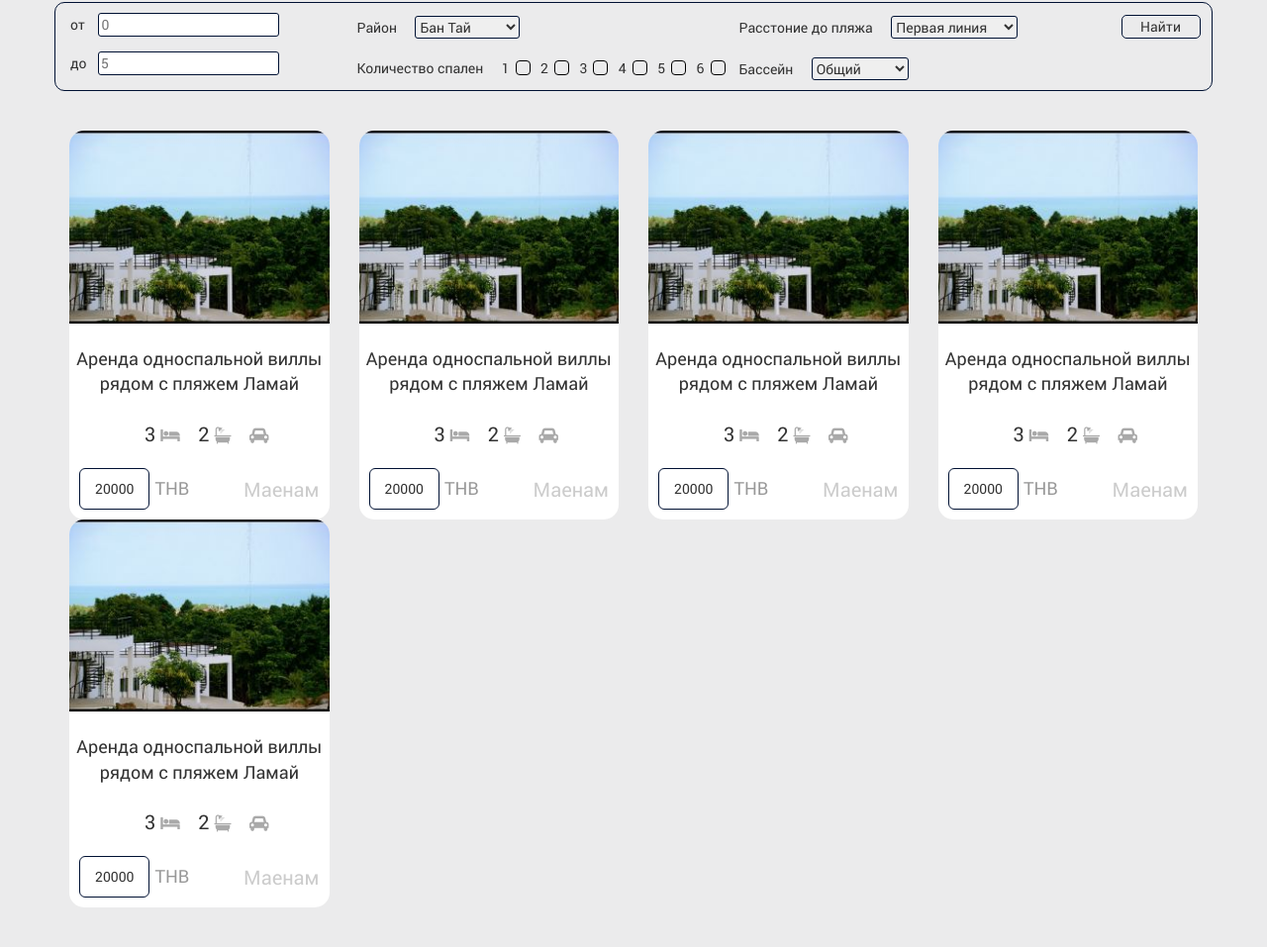
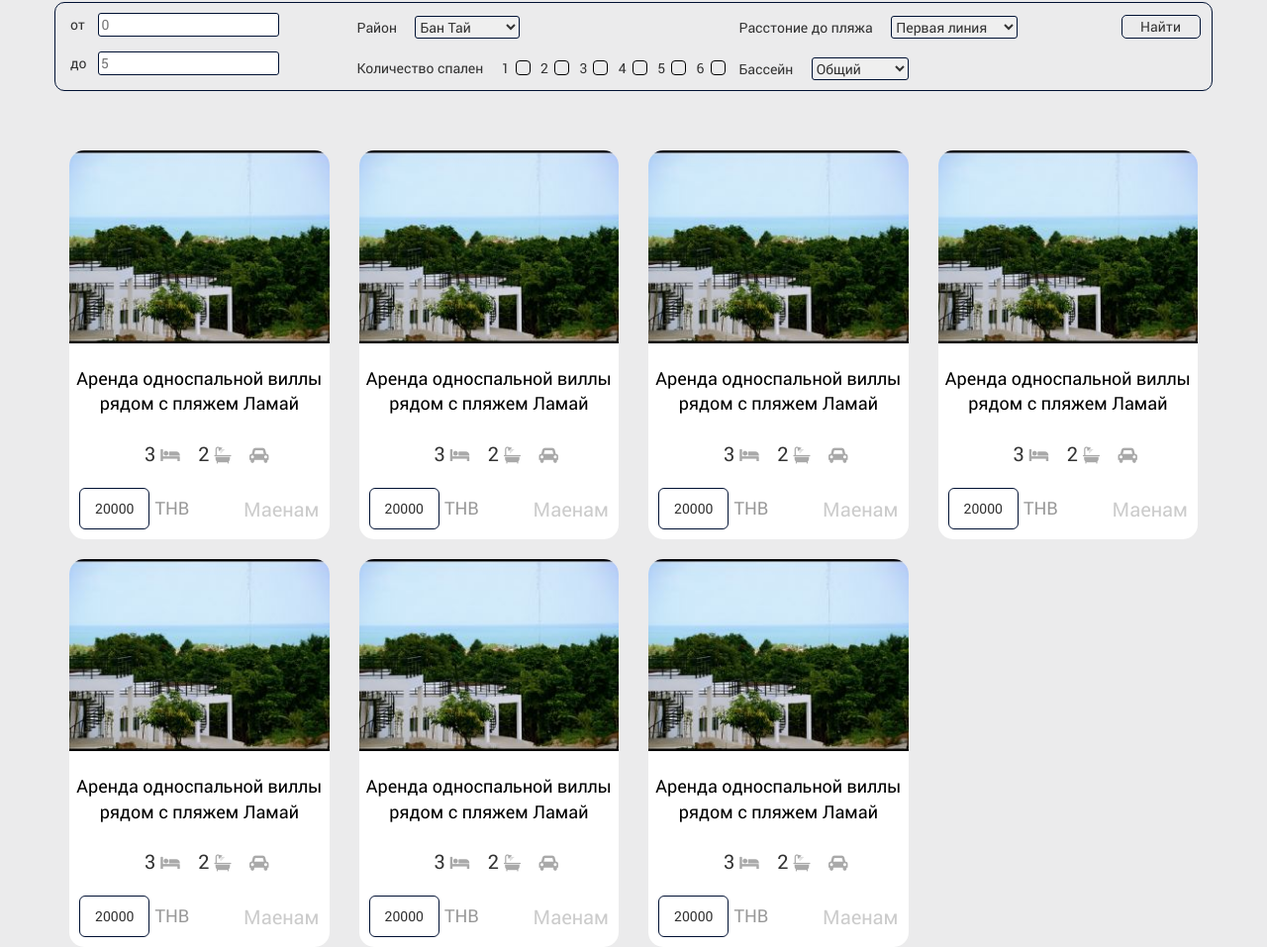
Before and after one commit to dolonche/villaonsamui, a plain HTML site: page index.html in a window 1280 px wide. Shown: the part 266-1223 px from the top of the page at 99% size. Before the commit the page ends 1183 px from the top, so only its background shows below. Drawn offline with Linux system fonts and the light colour scheme.

Commit message:
small fix

```diff
--- a/css/main.css
+++ b/css/main.css
@@ -348,6 +348,8 @@ main {
 	background-color: #fff;
 	border-radius: 15px;
 	overflow: hidden;
+	;
+	margin-top: 20px;
 }
 
 .card img {
@@ -359,6 +361,15 @@ main {
 	padding-top: 5px;
 	padding-bottom: 5px;
 	font-size: 18px
+}
+
+.card p a {
+	color: black;
+	transition: 0.4s
+}
+
+.card p a:hover {
+	opacity: 0.5
 }
 
 .icons-span {
@@ -417,25 +428,27 @@ main {
 	background-color: #c3c3c3;
 	width: 100%;
 	height: 100%;
-	color: transparent
+	color: transparent;
 }
 
-.card:hover .card-img-wrapper a {
+.card-img-wrapper:hover a {
 	top: 0;
 	left: 0;
 	z-index: 10;
 	transition: 1s scale;
-	animation: anima 0.5s linear;
+	animation: anima 0.3s linear;
 	color: white
 }
 
 @keyframes anima {
 	0% {
 		background-color: transparent;
-		color: transparent
+		color: transparent;
+		transform: scale(0)
 	}
 	100% {
 		background-color: #c3c3c3;
-		color: white
+		color: white;
+		transform: scale(1)
 	}
 }
--- a/index.html
+++ b/index.html
@@ -135,8 +135,9 @@
 				</div>
 				<div class="cards">
 					<div class="col-md-3">
-						<div class="card"><div class="card-img-wrapper"><img src="/img/card-img.jpg" alt=""><a href="">Подробнее</a></div>
-							<p>Аренда односпальной виллы рядом с пляжем Ламай</p>
+						<div class="card">
+							<div class="card-img-wrapper"><img src="/img/card-img.jpg" alt=""><a href="">Подробнее</a></div>
+							<p><a href="">Аренда односпальной виллы рядом с пляжем Ламай</a></p>
 							<div class="icons-span">
 								<span>3 <i class="fa fa-bed fa-2x" aria-hidden="true"></i></span>
 								<span>2 <i class="fa fa-bath fa-2x" aria-hidden="true"></i></span>
@@ -146,8 +147,9 @@
 						</div>
 					</div>
 					<div class="col-md-3">
-						<div class="card"><div class="card-img-wrapper"><img src="/img/card-img.jpg" alt=""><a href="">Подробнее</a></div>
-							<p>Аренда односпальной виллы рядом с пляжем Ламай</p>
+						<div class="card">
+							<div class="card-img-wrapper"><img src="/img/card-img.jpg" alt=""><a href="">Подробнее</a></div>
+							<p><a href="">Аренда односпальной виллы рядом с пляжем Ламай</a></p>
 							<div class="icons-span">
 								<span>3 <i class="fa fa-bed fa-2x" aria-hidden="true"></i></span>
 								<span>2 <i class="fa fa-bath fa-2x" aria-hidden="true"></i></span>
@@ -157,8 +159,9 @@
 						</div>
 					</div>
 					<div class="col-md-3">
-						<div class="card"><div class="card-img-wrapper"><img src="/img/card-img.jpg" alt=""><a href="">Подробнее</a></div>
-							<p>Аренда односпальной виллы рядом с пляжем Ламай</p>
+						<div class="card">
+							<div class="card-img-wrapper"><img src="/img/card-img.jpg" alt=""><a href="">Подробнее</a></div>
+							<p><a href="">Аренда односпальной виллы рядом с пляжем Ламай</a></p>
 							<div class="icons-span">
 								<span>3 <i class="fa fa-bed fa-2x" aria-hidden="true"></i></span>
 								<span>2 <i class="fa fa-bath fa-2x" aria-hidden="true"></i></span>
@@ -168,8 +171,9 @@
 						</div>
 					</div>
 					<div class="col-md-3">
-						<div class="card"><div class="card-img-wrapper"><img src="/img/card-img.jpg" alt=""><a href="">Подробнее</a></div>
-							<p>Аренда односпальной виллы рядом с пляжем Ламай</p>
+						<div class="card">
+							<div class="card-img-wrapper"><img src="/img/card-img.jpg" alt=""><a href="">Подробнее</a></div>
+							<p><a href="">Аренда односпальной виллы рядом с пляжем Ламай</a></p>
 							<div class="icons-span">
 								<span>3 <i class="fa fa-bed fa-2x" aria-hidden="true"></i></span>
 								<span>2 <i class="fa fa-bath fa-2x" aria-hidden="true"></i></span>
@@ -179,8 +183,9 @@
 						</div>
 					</div>
 					<div class="col-md-3">
-						<div class="card"><div class="card-img-wrapper"><img src="/img/card-img.jpg" alt=""><a href="">Подробнее</a></div>
-							<p>Аренда односпальной виллы рядом с пляжем Ламай</p>
+						<div class="card">
+							<div class="card-img-wrapper"><img src="/img/card-img.jpg" alt=""><a href="">Подробнее</a></div>
+							<p><a href="">Аренда односпальной виллы рядом с пляжем Ламай</a></p>
 							<div class="icons-span">
 								<span>3 <i class="fa fa-bed fa-2x" aria-hidden="true"></i></span>
 								<span>2 <i class="fa fa-bath fa-2x" aria-hidden="true"></i></span>
@@ -189,6 +194,31 @@
 							<div class="price-and-area-card clearfix"><span class="price">20000</span><span>THB</span><span class="area-card">Маенам</span></div>
 						</div>
 					</div>
+					<div class="col-md-3">
+						<div class="card">
+							<div class="card-img-wrapper"><img src="/img/card-img.jpg" alt=""><a href="">Подробнее</a></div>
+							<p><a href="">Аренда односпальной виллы рядом с пляжем Ламай</a></p>
+							<div class="icons-span">
+								<span>3 <i class="fa fa-bed fa-2x" aria-hidden="true"></i></span>
+								<span>2 <i class="fa fa-bath fa-2x" aria-hidden="true"></i></span>
+								<span><i class="fa fa-car fa-2x" aria-hidden="true"></i></span>
+							</div>
+							<div class="price-and-area-card clearfix"><span class="price">20000</span><span>THB</span><span class="area-card">Маенам</span></div>
+						</div>
+					</div>
+					<div class="col-md-3">
+						<div class="card">
+							<div class="card-img-wrapper"><img src="/img/card-img.jpg" alt=""><a href="">Подробнее</a></div>
+							<p><a href="">Аренда односпальной виллы рядом с пляжем Ламай</a></p>
+							<div class="icons-span">
+								<span>3 <i class="fa fa-bed fa-2x" aria-hidden="true"></i></span>
+								<span>2 <i class="fa fa-bath fa-2x" aria-hidden="true"></i></span>
+								<span><i class="fa fa-car fa-2x" aria-hidden="true"></i></span>
+							</div>
+							<div class="price-and-area-card clearfix"><span class="price">20000</span><span>THB</span><span class="area-card">Маенам</span></div>
+						</div>
+					</div>
+
 				</div>
 			</div>
 		</div>
```
